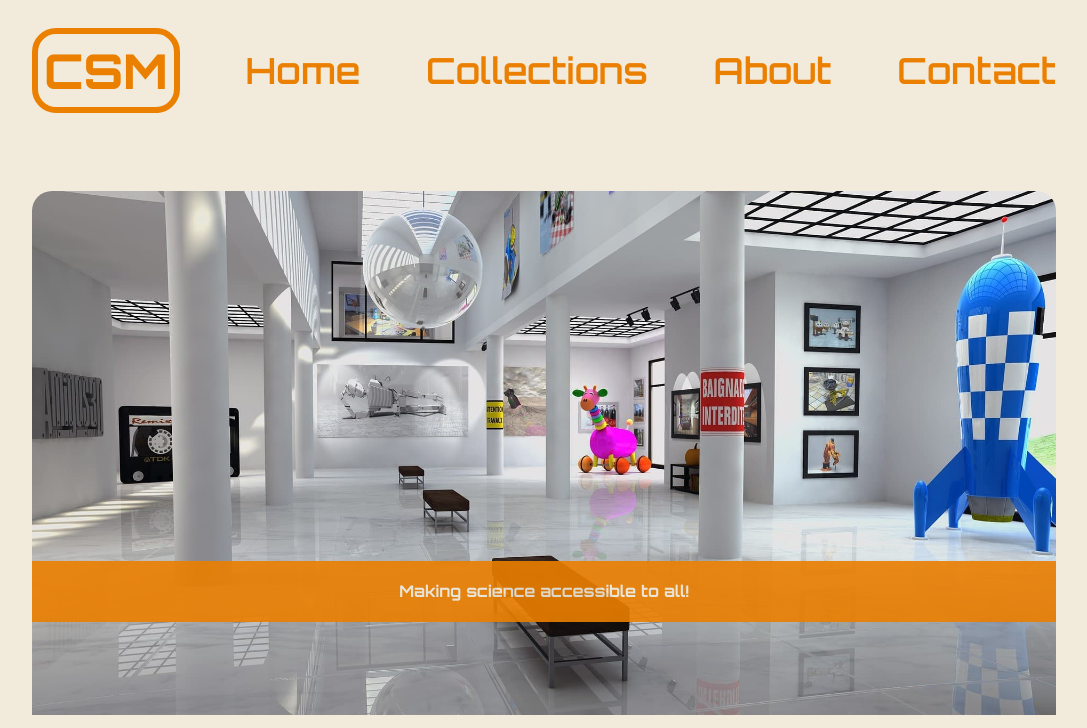
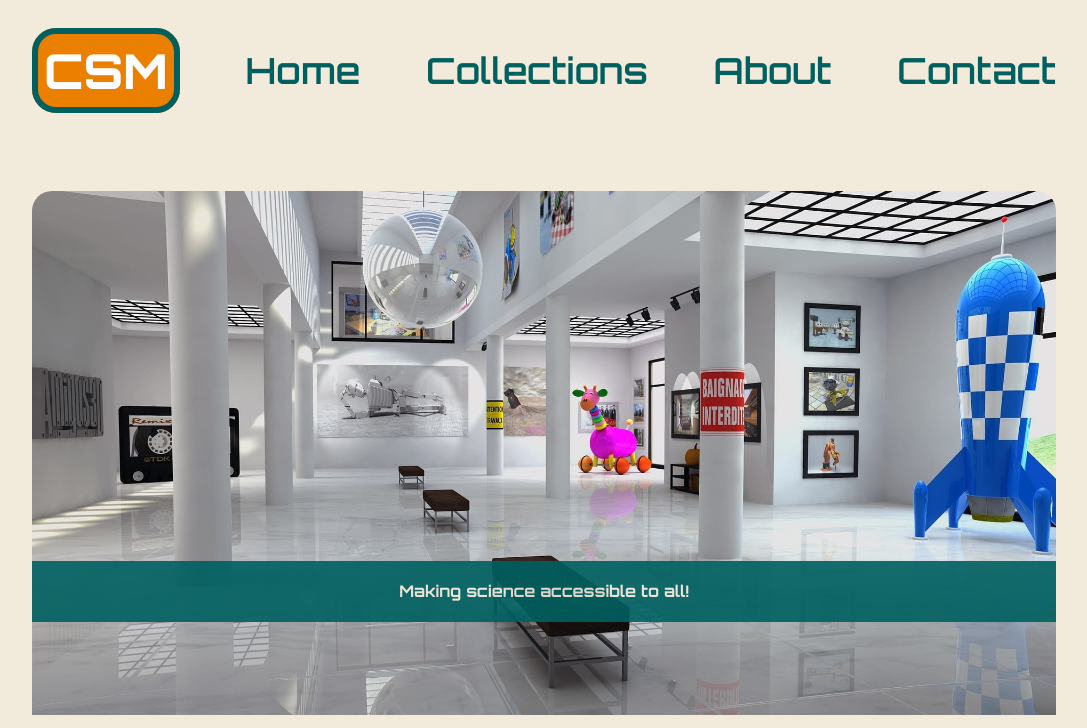
Before and after one commit to oyvindfjes/Semester-project-1, a plain HTML site: page index.html in a window 1280 px wide. Shown: the top 728 px of the page, without its empty margins (96-1183 px from the left). Drawn offline with Linux system fonts and the light colour scheme.

Commit message:
Update styles and improve alt text for images to enhance accessibility and visual consistency

```diff
--- a/css/styles.css
+++ b/css/styles.css
@@ -29,7 +29,6 @@ footer {
 
 h1 {
     font-family: 'Orbitron', sans-serif;
-    color: #EB7F00;
 }
 
 .secondary-h1 {
@@ -78,16 +77,18 @@ p {
 }
 li a {
     text-decoration: none;
-    color: #EB7F00;
+    color:#006060;
     font-size: 1.5em;
 }
 
 .logo {
-    border: 6px solid #EB7F00;
+    border: 6px solid #006060;
     border-radius: 0.5em;
     padding: 6px;
     font-weight: 750;
     font-size: 2em;
+    color: white;
+    background-color: #EB7F00;
 }
 
 .page-content {
@@ -134,7 +135,7 @@ img {
     z-index: 10;
     height: fit-content;
     padding: 2%;
-    background-color: #EB7F00;
+    background-color: #006060;
     color: #F2EBDC;
     opacity: 90%;
 }
```
Also changed, not shown: explore.html (+3 -3 lines).
